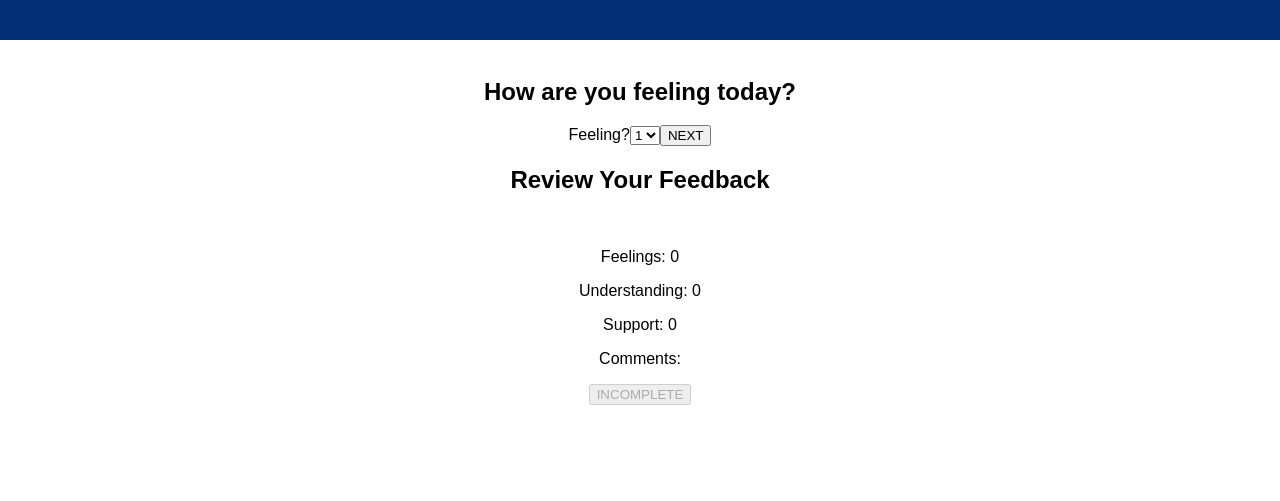
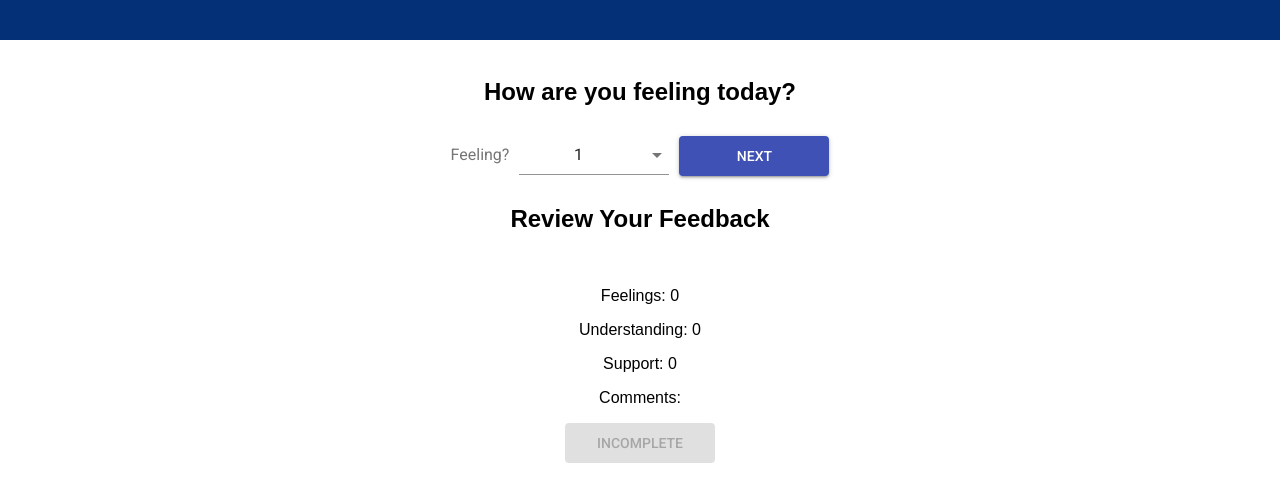
Before and after one commit to stefenmenzel/redux-feedback-loop, a React app: page / in a window 1280 px wide. Shown: the part 105-606 px from the top of the page. Built offline with nearby package versions, Linux system fonts and the light colour scheme.

Commit message:
did a bunch of styling with material UI

```diff
--- a/package.json
+++ b/package.json
@@ -4,6 +4,7 @@
   "private": true,
   "proxy": "http://localhost:5000",
   "dependencies": {
+    "@material-ui/core": "^3.9.3",
     "axios": "^0.17.1",
     "pg": "^7.4.1",
     "react": "^16.8.6",
--- a/public/index.html
+++ b/public/index.html
@@ -10,6 +10,7 @@
     -->
     <link rel="manifest" href="%PUBLIC_URL%/manifest.json">
     <link rel="shortcut icon" href="%PUBLIC_URL%/favicon.ico">
+    <link rel="stylesheet" href="https://fonts.googleapis.com/css?family=Roboto:300,400,500">
     <!--
       Notice the use of %PUBLIC_URL% in the tags above.
       It will be replaced with the URL of the `public` folder during the build.
--- a/src/components/Admin/Admin.js
+++ b/src/components/Admin/Admin.js
@@ -1,5 +1,4 @@
 import React, {Component} from 'react';
-import {connect} from 'react-redux';
 import axios from 'axios';
 
 import FeedbackItem from '../FeedbackItem/FeedbackItem.js';
--- a/src/components/App/App.js
+++ b/src/components/App/App.js
@@ -1,5 +1,4 @@
 import React, { Component } from 'react';
-import axios from 'axios';
 import { HashRouter as Router, Route, Switch } from 'react-router-dom';
 import { connect } from 'react-redux';
 import './App.css';
--- /dev/null
+++ b/src/components/Comments/Comment.css
@@ -0,0 +1,13 @@
+.formInput{
+    display: inline-block;
+    height: 40px;
+    margin: 10px;
+    width: 150px;
+}
+
+.formButton{
+    display: inline-block;
+    height: 40px;
+    width: 80px;
+    margin: auto;
+}
--- a/src/components/Comments/Comments.js
+++ b/src/components/Comments/Comments.js
@@ -1,5 +1,8 @@
 import React, {Component} from 'react';
 import {connect} from 'react-redux';
+import {Button, Input, InputBase, InputLabel, TextField} from '@material-ui/core';
+
+import './Comment.css';
 
 class Comments extends Component{
 
@@ -31,9 +34,9 @@ class Comments extends Component{
             <div>
                 <h2>Any comments you want to leave?</h2>
                 <form onSubmit={this.handleSubmit}>
-                    <label htmlFor='comments'>Comments</label>
-                    <input onChange={this.handleChange} type="text" placeholder="Comments" />
-                    <button>NEXT</button>
+                    <InputLabel htmlFor='comments' classes>Comments?</InputLabel>
+                    <Input className='formInput' onChange={this.handleChange} id='comments' type="text" />
+                    <Button className='formButton' type='submit' variant='contained' color='primary'>NEXT</Button>
                 </form>
             </div>
         )
--- /dev/null
+++ b/src/components/Review/FeedbackReview.css
@@ -0,0 +1,4 @@
+.formButton{
+    height: 40px;
+    width: 150px;
+}
--- a/src/components/Review/FeedbackReview.js
+++ b/src/components/Review/FeedbackReview.js
@@ -1,6 +1,9 @@
 import React, {Component} from 'react';
 import {connect} from 'react-redux';
 import axios from 'axios';
+import {Button} from '@material-ui/core';
+
+import './FeedbackReview.css';
 
 class FeedbackReview extends Component {
 
@@ -20,8 +23,8 @@ class FeedbackReview extends Component {
     //alter the button based on whether or not the form has been completed
     conditionalButton() {
         return ((this.isCompleteButton()) ?
-            <button onClick={() => this.submitFeedback()}>SUBMIT</button> :
-            <button disabled>INCOMPLETE</button>)
+            <Button className='formButton' variant='contained' color='primary' onClick={() => this.submitFeedback()}>SUBMIT</Button> :
+            <Button className='formButton' variant='contained' color='primary' disabled>INCOMPLETE</Button>)
 
     }
 
--- a/src/components/Review/Review.js
+++ b/src/components/Review/Review.js
@@ -1,7 +1,5 @@
 import React, { Component } from 'react';
 import {connect} from 'react-redux';
-import axios from 'axios';
-// import {withRouter} from 'react-router-dom';
 
 import FeedbackReview from '../Review/FeedbackReview.js';
 import Thanks from '../Thanks/Thanks.js';
--- /dev/null
+++ b/src/components/ScaleForm/ScaleForm.css
@@ -0,0 +1,13 @@
+.formSelect{
+    display: inline-block;
+    height:40px;
+    margin:10px;
+    width: 150px;
+}
+
+.formButton{
+    display: inline-block;
+    height: 40px;
+    width: 80px;
+    margin: auto;
+}
--- a/src/components/ScaleForm/ScaleForm.js
+++ b/src/components/ScaleForm/ScaleForm.js
@@ -1,10 +1,13 @@
-import React, {Component} from 'react';
-import {connect} from 'react-redux';
+import React, { Component } from 'react';
+import { connect } from 'react-redux';
+import { Button, Select, MenuItem, InputLabel, FormControl} from '@material-ui/core/';
 
-class ScaleForm extends Component{
+import './ScaleForm.css';
+
+class ScaleForm extends Component {
 
     //store value until we hit the next button
-    state ={
+    state = {
         formValue: 1
     }
 
@@ -18,24 +21,24 @@ class ScaleForm extends Component{
     //send state to redux through action dispatch.
     handleSubmit = (event) => {
         event.preventDefault();
-        this.props.dispatch({type:this.props.formType.type, payload: this.state })
+        this.props.dispatch({ type: this.props.formType.type, payload: this.state })
         this.props.passedProps.history.push(`${this.props.formType.nextPage}`)
     }
 
-    render(){
-        return(
+    render() {
+        return (
             <div>
+                <h2>{this.props.formType.header}</h2>
                 <form onSubmit={this.handleSubmit}>
-                    <h2>{this.props.formType.header}</h2>
-                    <label htmlFor={this.props.formType.label}>{this.props.formType.label}?</label>
-                    <select value={this.state.formValue} onChange={this.handleChange} id={this.props.formType.label} name={this.props.formType.label}>
-                        <option value="1">1</option>
-                        <option value="2">2</option>
-                        <option value="3">3</option>
-                        <option value="4">4</option>
-                        <option value="5">5</option>
-                    </select>
-                    <button>NEXT</button>
+                        <InputLabel htmlFor={this.props.formType.label}>{this.props.formType.label}?</InputLabel>
+                        <Select className='formSelect' value={this.state.formValue} onChange={this.handleChange} inputProps={{ id: this.props.formType.label, name: this.props.formType.label }}>
+                            <MenuItem value={1}>1</MenuItem>
+                            <MenuItem value={2}>2</MenuItem>
+                            <MenuItem value={3}>3</MenuItem>
+                            <MenuItem value={4}>4</MenuItem>
+                            <MenuItem value={5}>5</MenuItem>
+                        </Select>
+                        <Button className='formButton' type="submit" variant="contained" color="primary">NEXT</Button>
                 </form>
             </div>
         )
--- /dev/null
+++ b/src/components/Thanks/Thanks.css
@@ -0,0 +1,9 @@
+.formButton{
+    font-size: 11px;
+    width: 150px;
+    height: 40px;
+}
+
+button{
+    font-size:11px;
+}
--- a/src/components/Thanks/Thanks.js
+++ b/src/components/Thanks/Thanks.js
@@ -1,6 +1,9 @@
 import React, {Component} from 'react';
 import {connect} from 'react-redux';
 import {withRouter} from 'react-router-dom';
+import {Button} from '@material-ui/core';
+
+import './Thanks.css';
 
 class Thanks extends Component {
 
@@ -15,7 +18,8 @@ class Thanks extends Component {
         return(
             <div>
                 <h2>Thank You!</h2>
-                <button onClick={this.setupNewFeedback}>Leave New Feedback</button>
+                {/* For some reason the CSS wasn't applying font-size...weird, material UI is bossy */}
+                <Button className='formButton' style={{fontSize: '11px' }} variant='contained' color='primary' onClick={this.setupNewFeedback}>Leave New Feedback</Button>
             </div>
         )
     }
```
Also changed, not shown: 1 other file.
